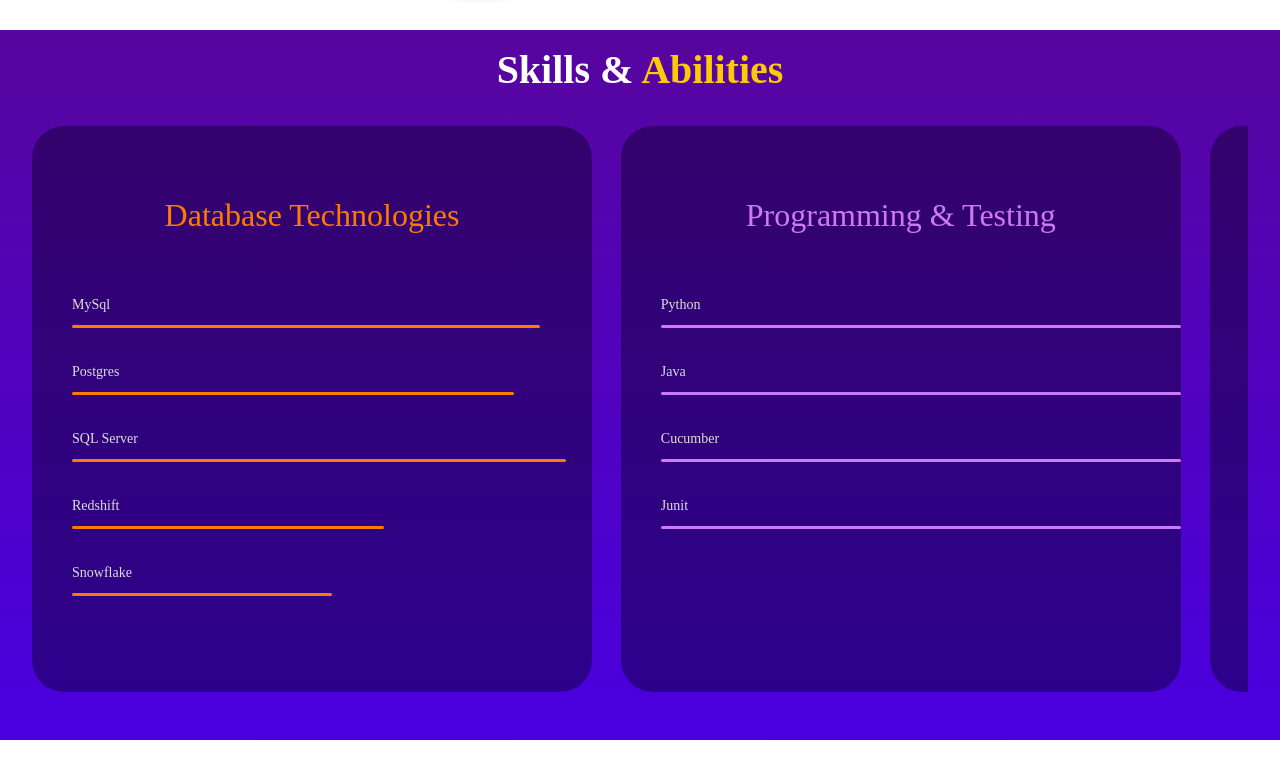
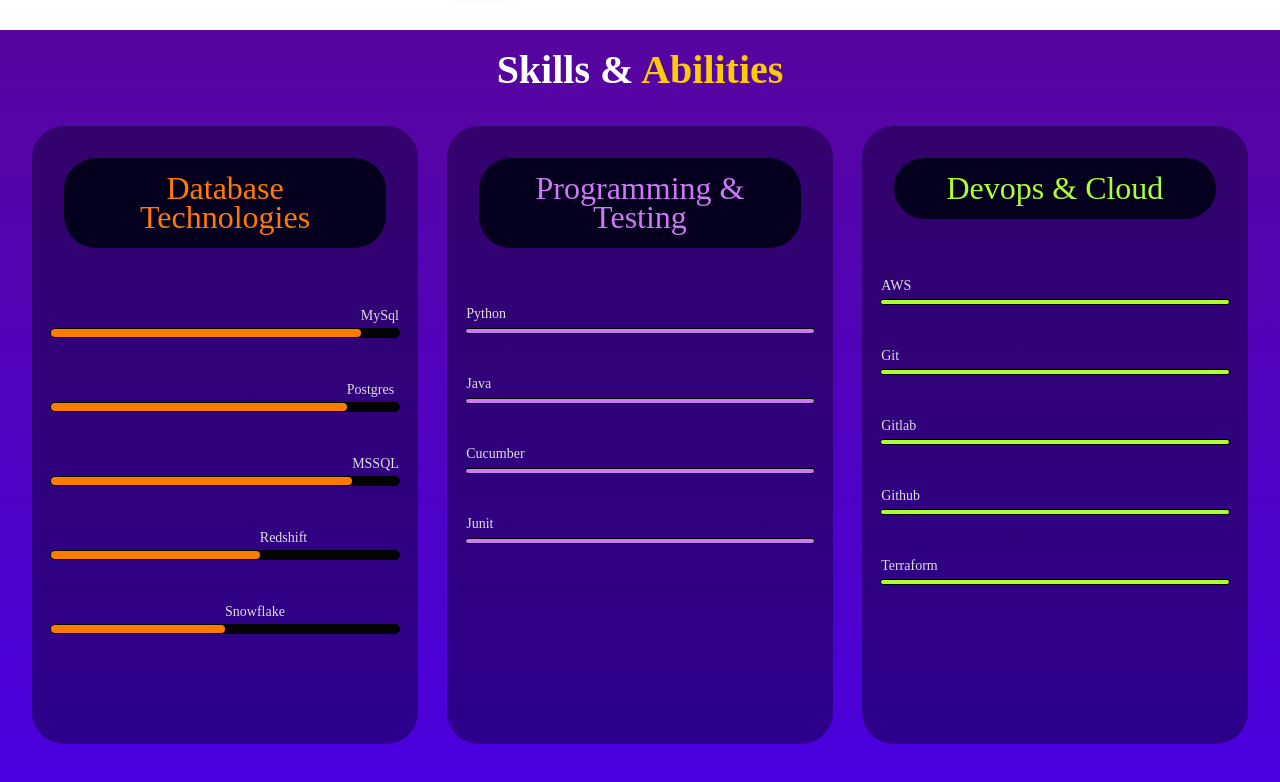
Before and after one commit to JSpooner11/Personal-Website, a plain HTML site: page index.html in a window 1280 px wide. Shown: the part 832-1614 px from the top of the page. Before the commit the page ends 1572 px from the top, so only its background shows below. Drawn offline with Linux system fonts and the light colour scheme; a small style sheet from the web is missing.

Commit message:
WIP - skills section but also got oneside working with progress bar

```diff
--- a/assets/css/master.css
+++ b/assets/css/master.css
@@ -216,28 +216,35 @@ header  .social-icons a {
 
 .skills .container {
   width: 95%;
-  overflow: hidden;
   display: grid;
   grid-template-columns: repeat(3, 1fr);
+  margin: auto;
   gap: 1.8rem;
-  margin: auto;
 }
 
-.skills .container > div {
-  background-color: rgba(0, 0, 22, 0.4);
-  padding: 2rem 0;
-  font-size: 30px;
-  border-radius: 2rem;
-  margin-bottom: 3rem;
-  margin-left: 0;
-}
+  .skills .col {
+    background-color: rgba(0, 0, 22, 0.4);
+    padding: 2rem 0;
+    font-size: 2rem;
+    border-radius: 2rem;
+    margin-bottom: 3rem;
+    width: 100%;
+    font-size: 0.9rem;
+    line-height: 2em;
+  }
 
 .skills h2 {
   font-size: 2rem;
   font-weight: normal;
   text-align:center;
   color:#ff7b00;
+  background: rgba(0, 0, 22, 0.9);
+  padding: 1rem;
+  margin-left: 2rem;
+  margin-right: 2rem;
   margin-bottom: 5rem;
+  margin-top: 0;
+  border-radius: 2rem;
   /* text-shadow: 1px 1px 5px #000, 0 0 10px #ff7b00, 0 0 20px #ff7b00; */
 }
 
@@ -251,14 +258,21 @@ h2.devops {
   /* text-shadow: 1px 1px 5px #000, 0 0 10px greenyellow, 0 0 20px greenyellow; */
 }
 
-.skills .col {
+
+
+/* .skill li span {
   width: 35rem;
-  font-size: 0.9rem;
-  line-height: 2em;
-}
+  align-items: center;
+  display: flex;
+} */
 
-.skill ul {
-  margin-left: 0;
+
+.skills .container > div ul {
+  display: flex;
+  flex-direction: column;
+  align-items: center;
+  padding: 0;
+  list-style: none;
 }
 
 .skill li {
@@ -266,12 +280,13 @@ h2.devops {
   background:#030303;
   height:0.5rem;
   border-radius:0.5rem;
-  /* border-left:1px solid #111;
-  border-top:1px solid #111;
-  border-right:1px solid #333;
-  border-bottom:1px solid #333;   */
-  list-style: none;
-  margin-left: 0;
+  border-left:1px solid black;
+  border-top:1px solid black;
+  border-right:1px solid black;
+  border-bottom:1px solid black;
+  display: flex;
+  align-items: center;
+  width: 90%;
 }
 
 .skill li em {
@@ -279,25 +294,27 @@ h2.devops {
   font-style: normal;
   font-size: 14px;
   color:#dedede;
-  top:-3.5rem;
-  align-items: center;
+  top:-1rem;
+
 }
 
-li.orangeline {
-  height: 3px;
+.orangeline {
+  height: 0.5rem;
+  margin: 0.2rem 0;
+  border-radius:0.5rem;
   background: #ff7b00;
   /* box-shadow: 0px 0px 10px 1px rgba(255, 145, 0, 0.6); */
 }
 
 li.pinkline {
-  height: 3px;
+  height: 0.25rem;
   background: #cd79f5;
   margin-left: 0;
   /* box-shadow: 0px 0px 10px 1px rgba(255, 145, 0, 0.6); */
 }
 
 li.greenline {
-  height: 3px;
+  height: 0.25rem;
   background: greenyellow;
   margin-left: 0;
   /* box-shadow: 0px 0px 10px 1px rgba(255, 145, 0, 0.6); */
--- a/index.html
+++ b/index.html
@@ -65,11 +65,11 @@
         <div class="col">
             <h2>Database Technologies</h2>
             <ul class="skill">
-                <li class="orangeline mysql"><em>MySql</em></li>
-                <li class="orangeline postgres"><em>Postgres</em></li>
-                <li class="orangeline sqlserver"><em>SQL Server</em></li>
-                <li class="orangeline redshift"><em>Redshift</em></li>
-                <li class="orangeline snowflake"><em>Snowflake</em></li>
+                <li><span class="orangeline mysql"></span><em>MySql</em></li>
+                <li><span class="orangeline postgres"></span><em>Postgres</em></li>
+                <li><span class="orangeline sqlserver"></span><em>MSSQL</em></li>
+                <li><span class="orangeline redshift"></span><em>Redshift</em></li>
+                <li><span class="orangeline snowflake"></span><em>Snowflake</em></li>
             </ul>
         </div>
         <div class="col">
```
